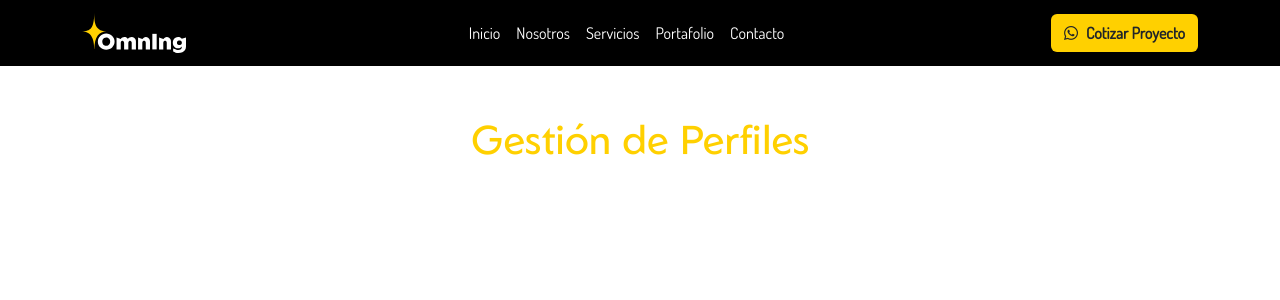
After one commit to JaimeBerrios/OmnIng, a PHP site: page /omning/admin/perfiles.php in a window 1280 px wide. The commit adds this page. Shown: the top 300 px of the page. Run offline with PHP 8.4, Linux system fonts and the light colour scheme.

Commit message:
Header y archivos

```diff
--- /dev/null
+++ b/admin/perfiles.php
@@ -0,0 +1,18 @@
+<?php
+session_start();
+$page_title = "Perfiles | Administración OmnIng";
+$page_description = "Gestión de cuentas y credenciales de administradores.";
+
+require_once '../config/database.php';
+include '../includes/header.php';
+?>
+
+<div class="container mt-5">
+    <div class="row">
+        <div class="col-12 text-center">
+            <h1 class="texto-primario">Gestión de Perfiles</h1>
+        </div>
+    </div>
+</div>
+
+<?php include '../includes/footer.php'; ?>
--- a/includes/footer.php
+++ b/includes/footer.php
@@ -1,5 +1,4 @@
 <script src="https://cdn.jsdelivr.net/npm/bootstrap@5.3.2/dist/js/bootstrap.bundle.min.js"></script>
-
     <script src="/omning/assets/js/main.js"></script>
 </body>
 </html>
--- a/includes/header.php
+++ b/includes/header.php
@@ -1,13 +1,65 @@
+<?php
+$title = $page_title ?? 'OmnIng | Soluciones Integrales de Hardware y Software';
+$desc = $page_description ?? 'En OmnIng transformamos desafíos tecnológicos en soluciones integrales. Expertos en soporte técnico, diseño gráfico y desarrollo de software a la medida en San Miguel, El Salvador.';
+?>
 <!DOCTYPE html>
-<html lang="es">
+<html lang="es-SV">
 <head>
     <meta charset="UTF-8">
     <meta name="viewport" content="width=device-width, initial-scale=1.0">
-    <title>Omning</title>
+    <title><?php echo $title; ?></title>
+
+    <meta name="description" content="<?php echo $desc; ?>">
+    <meta name="keywords" content="soporte técnico, desarrollo web, diseño gráfico, reparación de computadoras, reparación de móviles, sistemas a la medida, San Miguel, El Salvador, OmnIng, ingeniería de sistemas">
+    <meta name="author" content="OmnIng">
+    <meta name="robots" content="index, follow">
+
+    <meta property="og:title" content="<?php echo $title; ?>">
+    <meta property="og:description" content="<?php echo $desc; ?>">
+    <meta property="og:type" content="website">
+    <meta property="og:url" content="http://localhost/omning/">
+    <meta property="og:image" content="/omning/assets/img/og-image.jpg">
 
     <link rel="icon" type="image/x-icon" href="/omning/assets/img/favicon.ico">
-
+    <link href="https://cdnjs.cloudflare.com/ajax/libs/font-awesome/6.4.2/css/all.min.css" rel="stylesheet">
     <link href="https://cdn.jsdelivr.net/npm/bootstrap@5.3.2/dist/css/bootstrap.min.css" rel="stylesheet">
     <link rel="stylesheet" href="/omning/assets/css/style.css">
 </head>
 <body>
+    <nav class="navbar navbar-expand-lg navbar-dark bg-negro sticky-top">
+        <div class="container">
+            <a class="navbar-brand" href="/omning/index.php">
+                <img src="/omning/assets/img/logo-omning.svg" alt="Logotipo OmnIng" height="40">
+            </a>
+
+            <button class="navbar-toggler border-primario" type="button" data-bs-toggle="collapse" data-bs-target="#menuPrincipal" aria-controls="menuPrincipal" aria-expanded="false" aria-label="Alternar navegación">
+                <span class="navbar-toggler-icon"></span>
+            </button>
+
+            <div class="collapse navbar-collapse" id="menuPrincipal">
+                <ul class="navbar-nav mx-auto mb-2 mb-lg-0">
+                    <li class="nav-item">
+                        <a class="nav-link text-blanco" href="/omning/index.php">Inicio</a>
+                    </li>
+                    <li class="nav-item">
+                        <a class="nav-link text-blanco" href="/omning/nosotros.php">Nosotros</a>
+                    </li>
+                    <li class="nav-item">
+                        <a class="nav-link text-blanco" href="/omning/servicios.php">Servicios</a>
+                    </li>
+                    <li class="nav-item">
+                        <a class="nav-link text-blanco" href="/omning/portafolio.php">Portafolio</a>
+                    </li>
+                    <li class="nav-item">
+                        <a class="nav-link text-blanco" href="/omning/contacto.php">Contacto</a>
+                    </li>
+                </ul>
+
+                <div class="d-flex">
+                    <a href="https://wa.me/50369395620" target="_blank" rel="noopener noreferrer" class="btn bg-primario text-negro fw-bold">
+                        <i class="fa-brands fa-whatsapp me-2"></i>Cotizar Proyecto
+                    </a>
+                </div>
+            </div>
+        </div>
+    </nav>
--- a/index.php
+++ b/index.php
@@ -1,4 +1,7 @@
 <?php
+$page_title = "Inicio | OmnIng";
+$page_description = "Transformamos desafíos tecnológicos en soluciones integrales. Desarrollo de software y soporte técnico especializado.";
+
 require_once 'config/database.php';
 include 'includes/header.php';
 ?>
@@ -6,7 +9,7 @@ include 'includes/header.php';
 <div class="container mt-5">
     <div class="row">
         <div class="col-12 text-center">
-            <h1 class="texto-primario">Omning</h1>
+            <h1 class="texto-primario">OmnIng</h1>
         </div>
     </div>
 </div>
```
Also changed, not shown: admin/gestion_mensajes.php (added, +18 -0 lines), admin/gestion_portafolio.php (added, +18 -0 lines), admin/index.php (+7 -2 lines), admin/login.php (added, +17 -0 lines), contacto.php (added, +17 -0 lines), nosotros.php (added, +17 -0 lines), portafolio.php (added, +17 -0 lines), servicios.php (added, +17 -0 lines), assets/img/logo-omning.svg (added), assets/img/og-image.jpg (added).
